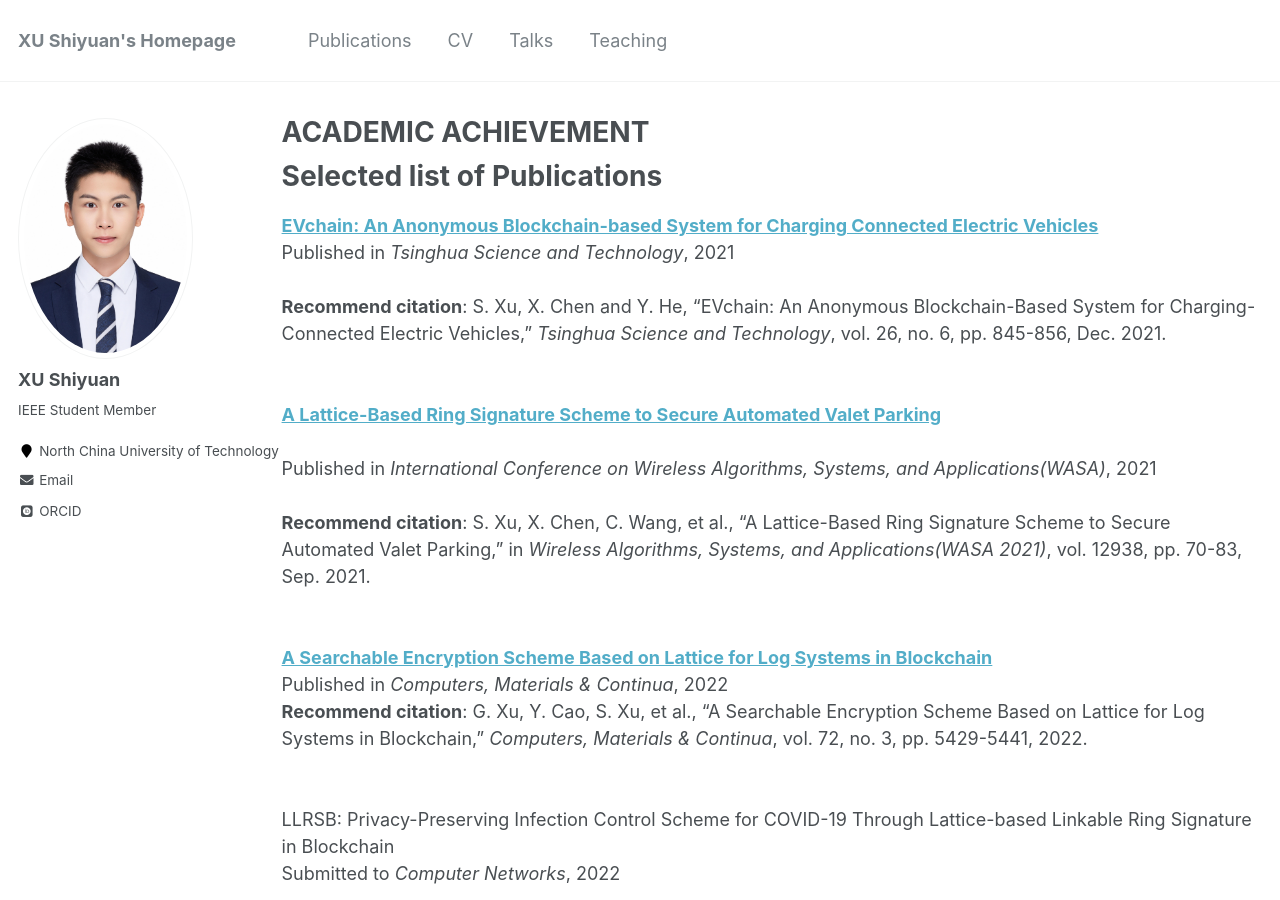
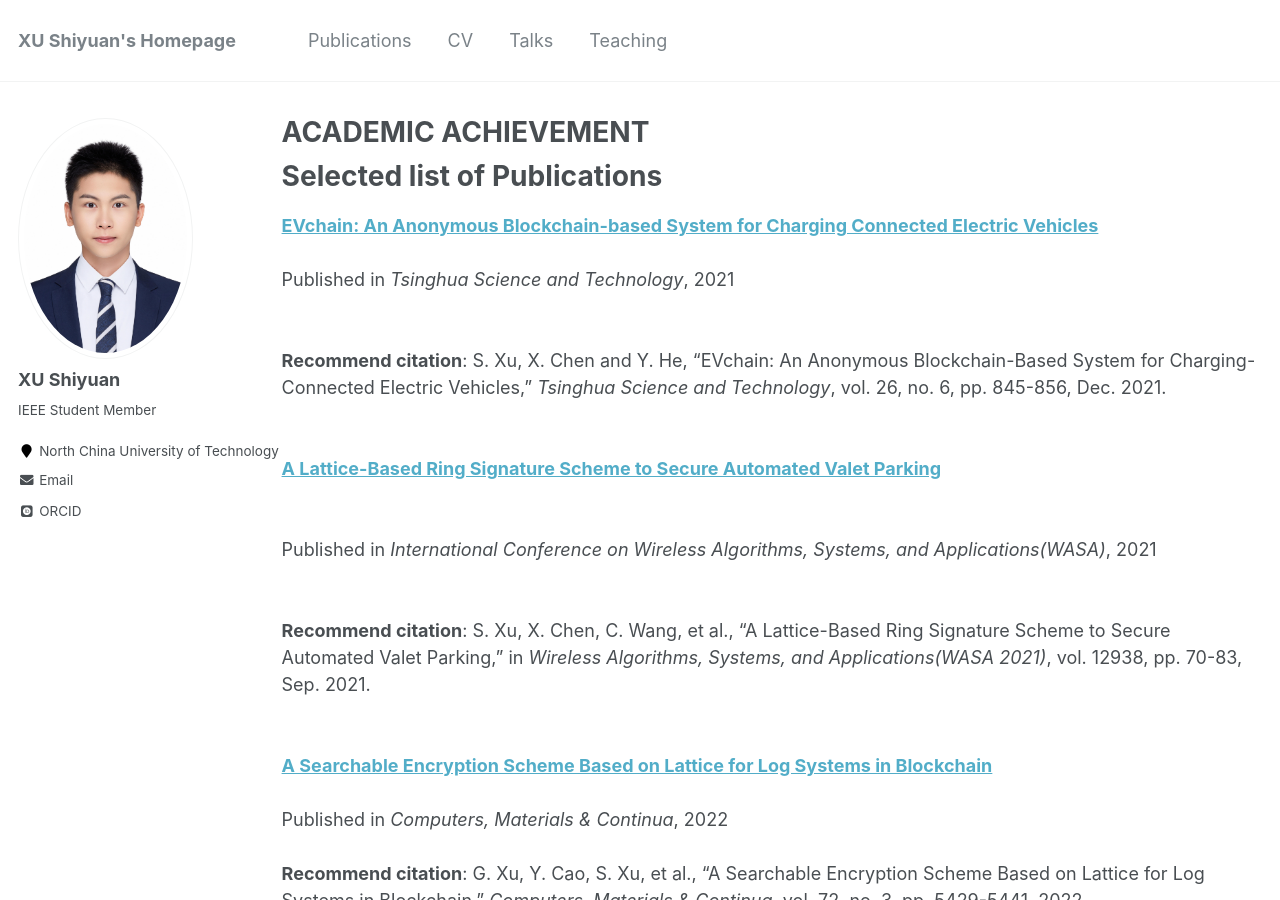
Before and after one commit to shiyuanjack/shiyuanjack.github.io, a Jekyll site: the page built from _pages/publications.md, in a window 1280 px wide and 900 px high. Built offline with Jekyll 4.4.1, drawn with Linux system fonts in a browser that asks for light colours; some web fonts are replaced.

Commit message:
Update publications.md

```diff
--- a/_pages/publications.md
+++ b/_pages/publications.md
@@ -9,65 +9,61 @@ Selected list of Publications
 ======
 
 [**EVchain: An Anonymous Blockchain-based System for Charging Connected Electric Vehicles**](https://ieeexplore.ieee.org/stamp/stamp.jsp?tp=&arnumber=9449329)
-<br>
+<br><br>
 Published in *Tsinghua Science and Technology*, 2021
-<br>
+<br><br>
 **Recommend citation**: S. Xu, X. Chen and Y. He, "EVchain: An Anonymous Blockchain-Based System for Charging-Connected Electric Vehicles," *Tsinghua Science and Technology*, vol. 26, no. 6, pp. 845-856, Dec. 2021.
 <br><br><br>
 [**A Lattice-Based Ring Signature Scheme to Secure Automated Valet Parking**](https://link.springer.com/chapter/10.1007%2F978-3-030-86130-8_6)
-<br>
+<br><br>
 Published in *International Conference on Wireless Algorithms, Systems, and Applications(WASA)*, 2021
-<br>
+<br><br>
 **Recommend citation**: S. Xu, X. Chen, C. Wang, et al., "A Lattice-Based Ring Signature Scheme to Secure Automated Valet Parking," in *Wireless Algorithms, Systems, and Applications(WASA 2021)*, vol. 12938, pp. 70-83, Sep. 2021.
 <br><br><br>
 [**A Searchable Encryption Scheme Based on Lattice for Log Systems in Blockchain**](https://www.techscience.com/cmc/v72n3/47564)
-<br>
+<br><br>
 Published in *Computers, Materials & Continua*, 2022
-<br>
+<br><br>
 **Recommend citation**: G. Xu, Y. Cao, S. Xu, et al., "A Searchable Encryption Scheme Based on Lattice for Log Systems in Blockchain," *Computers, Materials & Continua*, vol. 72, no. 3, pp. 5429-5441, 2022.
 <br><br><br>
 LLRSB: Privacy-Preserving Infection Control Scheme for COVID-19 Through Lattice-based Linkable Ring Signature in Blockchain
-<br>
+<br><br>
 Submitted to *Computer Networks*, 2022
 <br><br><br>
 [**A Novel Post-Quantum Blind Signature for Log System in Blockchain**](https://www.techscience.com/csse/v41n3/45554)
-
+<br><br>
 Published in *Computer Systems Science and Engineering, 2021*
 <br><br><br>
 [**LPPA: A Lightweight Privacy-Preserving Authentication Scheme for the Internet of Drones**](https://ieeexplore.ieee.org/document/9658014)
-
+<br><br>
 Published in *International Conference on Communication Technology(ICCT)*, 2021
 <br><br><br>
 [**PPSEB: Post-quantum Public-key Searchable Encryption on Blockchain for E-healthcare Internet of Things**](https://www.hindawi.com/journals/scn/2022/3368819/)
-
+<br><br>
 Published in *Security and Communication Networks*, 2022
 <br><br><br>
 [**EDPPA: An efficient distance-based privacy preserving authentication protocol in VANET**](https://link.springer.com/article/10.1007/s12083-022-01297-5)
-
+<br><br>
 Published in *Peer-to-Peer Networking and Applications*, 2022
 <br><br><br>
 Anti-Quantum Attribute-based Signature for Secure EMRs Sharing Scheme with Blockchain
-
+<br><br>
 Published in *IEEE Wireless Communications & Networking Conference(WCNC)*, 2022
 <br><br><br>
 A Lightweight Encryption Scheme for Secure Message Transmission in VANETs with Blockchain
-
+<br><br>
 Submitted to *The 2022 IEEE 95th Vehicular Technology Conference(VTC)*, 2022
-
 <br><br><br>
-
 An Efficient Blockchain-based Privacy-Preserving Authentication Scheme in VANET
-
+<br><br>
 Submitted to *The 2022 IEEE 95th Vehicular Technology Conference(VTC)*, 2022
-
 <br><br><br>
 [**Student Performance Protection Based On Blockchain Technology**](https://iopscience.iop.org/article/10.1088/1742-6596/1748/2/022006/pdf)
-
+<br><br>
 Published in *International Seminar on Computer Technology, Mechanical and Electrical Engineering(ISCME)*, 2021
 <br><br>
-
 **Recommend citation**: X. Liang and S. Xu, " Student Performance Protection Based On Blockchain Technology," in *Journal of Physics: Conference Series*, vol. 1748, pp. 022066, Jan. 2021.
-<br><br><br>
+<br><br><br><br>
 
 Selected list of Computer Software Copyrights
 ======
```
